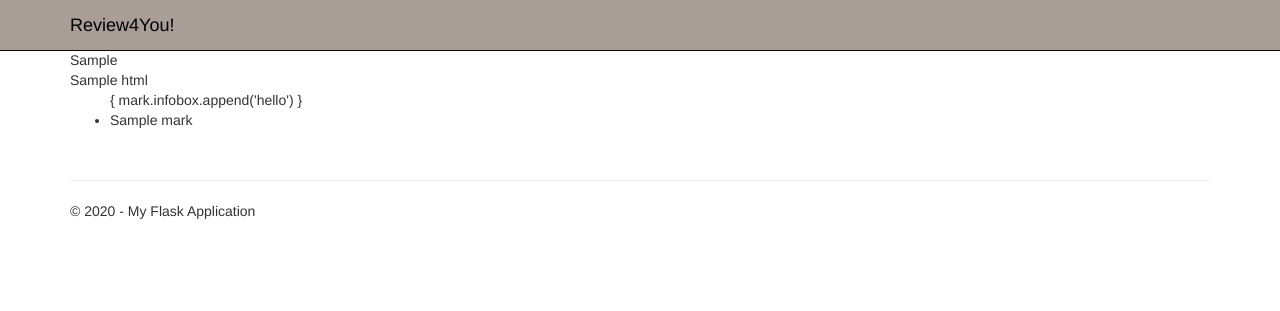
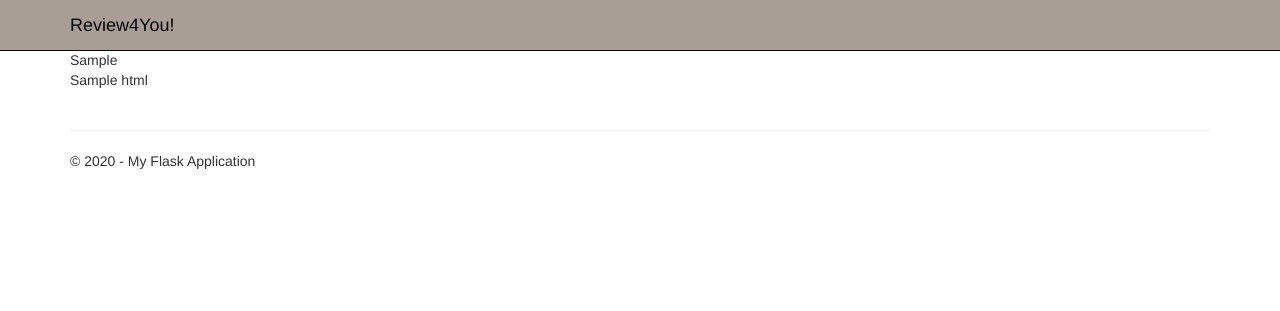
Before and after one commit to BillMatera/Review4you-v2, a Flask app: template templates/results.html in a window 1280 px wide. Shown: the top 311 px of the page. Run offline with Flask 2, Linux system fonts and the light colour scheme; the template is opened without the code that fills it: most values are stand-ins (such as "Sample title", 1, 10 or a date in 2020); some libraries are stand-ins or nearby versions.

Commit message:
touch up

```diff
--- a/templates/results.html
+++ b/templates/results.html
@@ -14,12 +14,7 @@
 
                 <div>
         {{mymap.html}}
-                    <ul>
-                        {% for mark in mymap.markers %}
-                            { mark.infobox.append('hello') }
-                            <li>{{ mark }}</li>
-                        {% endfor %}
-                    </ul>
+
     </div>
     <br />
 </body>
```
